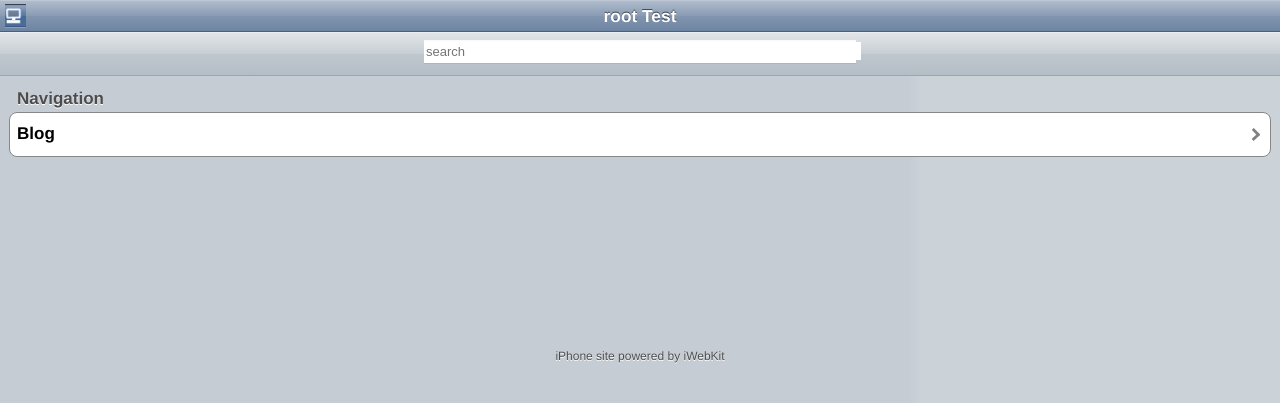
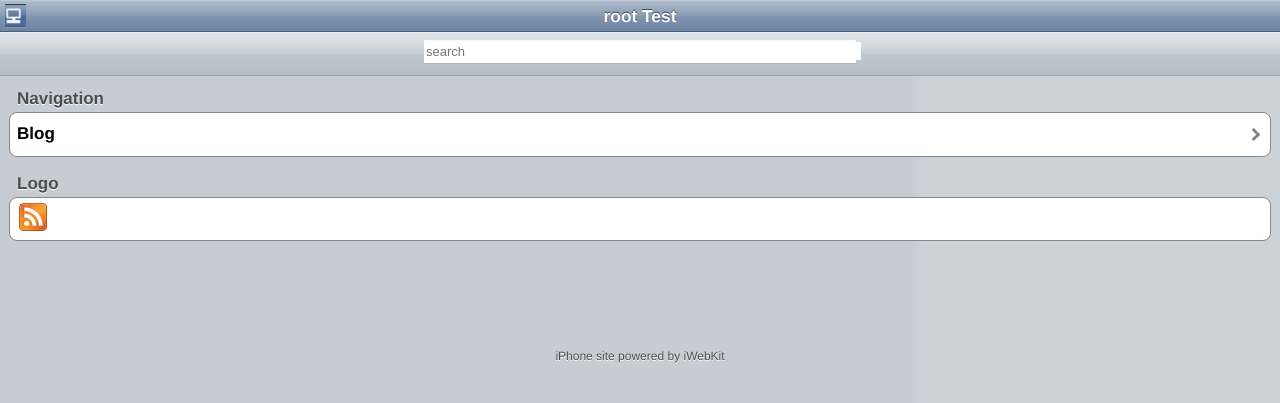
Before and after one commit to xythobuz/xythobuzCMS, a PHP site: page /mobile/index.php in a window 1280 px wide. Shown: the top 403 px of the page. Run offline with PHP 8.4, Linux system fonts and the light colour scheme; data that the repository does not hold is empty.

Commit message:
Logo for iOS

```diff
--- a/mobile/index.php
+++ b/mobile/index.php
@@ -98,7 +98,15 @@ function onReady() {
 		</li>
 	<? printPage(0, 0); ?>
 	</ul>
-<? } ?>
+	<? if (isset($xythobuzCMS_logo)) { ?>
+	<span class="graytitle">Logo</span>
+	<ul class="pageitem">
+		<li class="textbox">
+			<img src="../<? echo $xythobuzCMS_logo; ?>" alt="Logo">
+		</li>
+	</ul>
+<? 	}
+} ?>
 </div>
 <div id="footer">
 	<!-- Support iWebKit by sending us traffic; please keep this footer on your page, consider it a thank you for my work :-) -->
```
